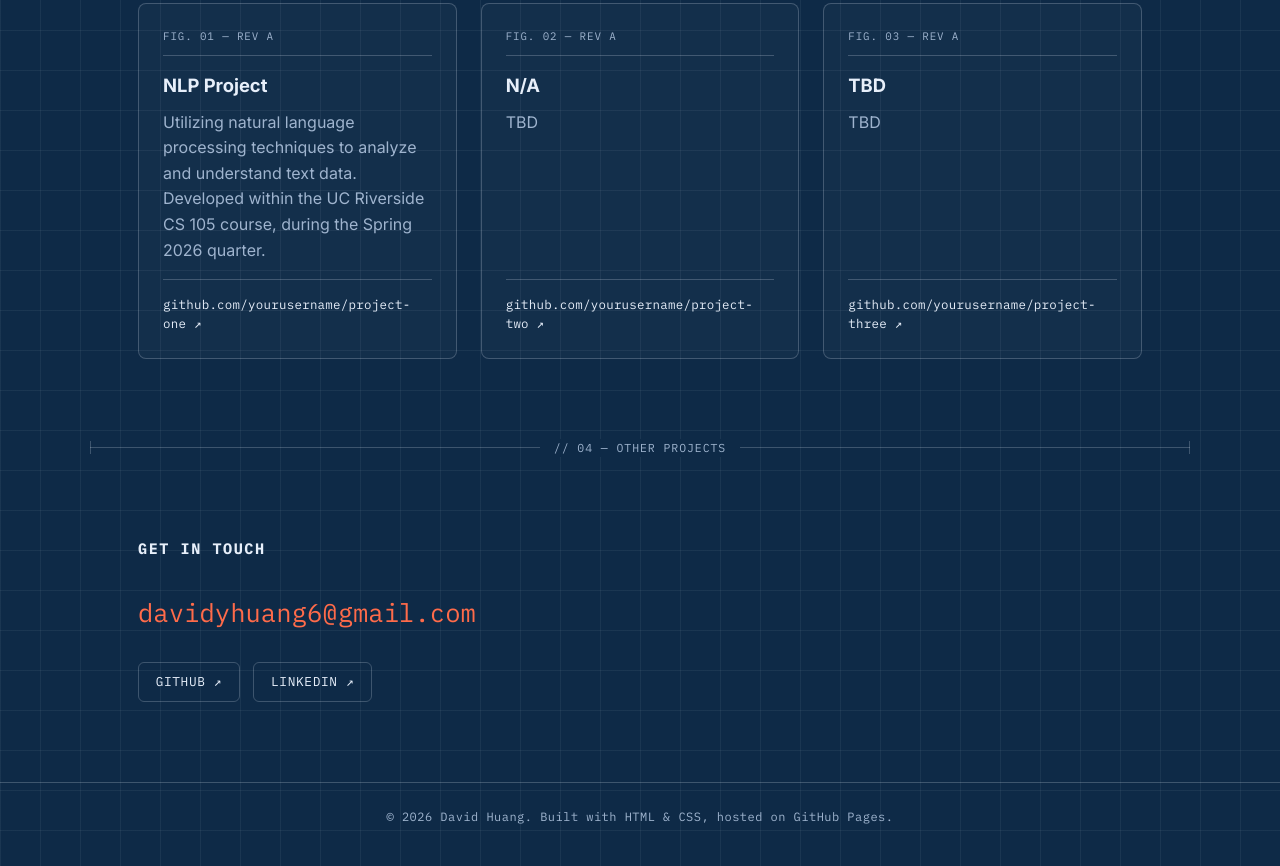
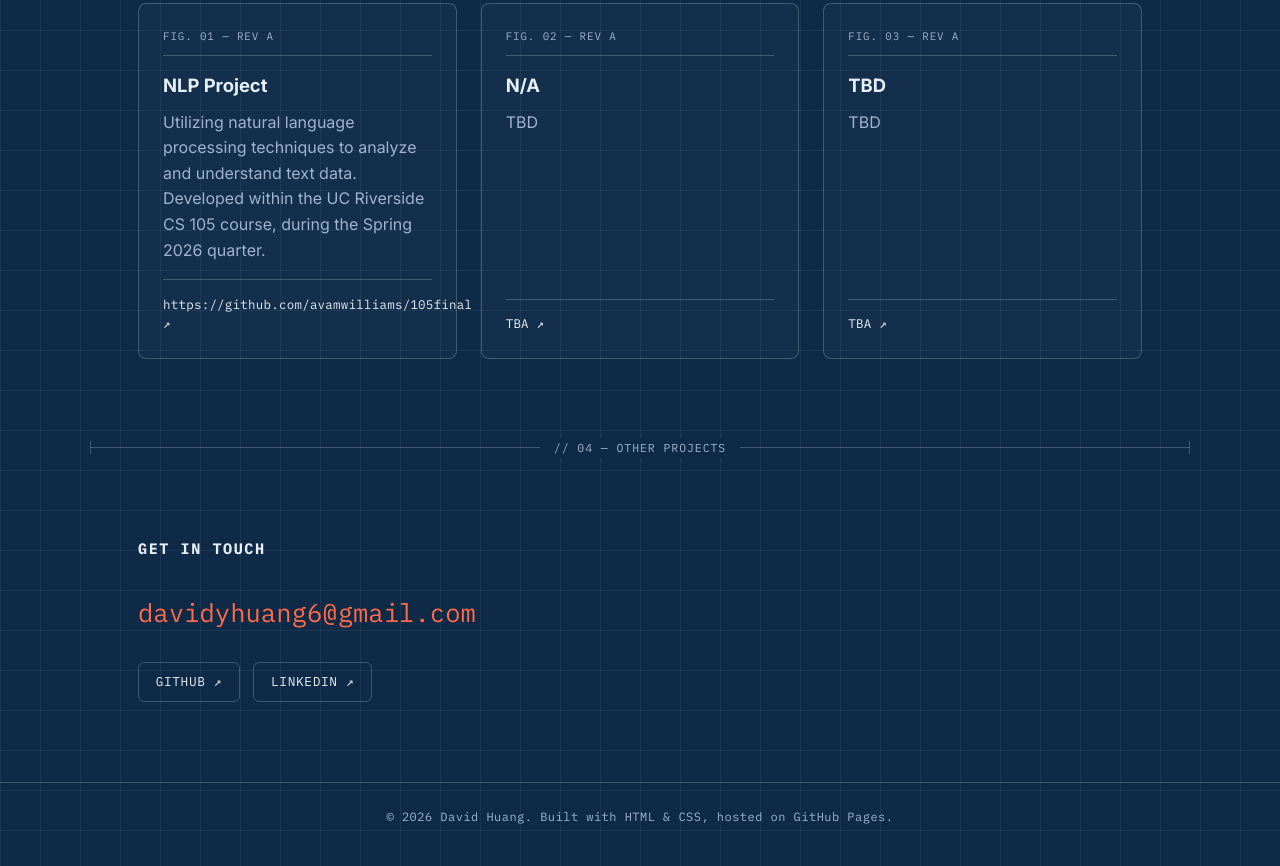
Before and after one commit to davidyh6/davidyh6.github.io, a plain HTML site: page index.html in a window 1280 px wide. Shown: the part 850-1716 px from the top of the page. Drawn offline with Linux system fonts and the light colour scheme.

Commit message:
Minor edits in Highlighted Projects

```diff
--- a/index.html
+++ b/index.html
@@ -89,7 +89,7 @@
             <li>Designed [a system, API, or data model] to handle [scale or constraint].</li>
             <li>Shipped to [users/team], with [outcome or feedback].</li> -->
           </ul>
-          <a class="project-card__link" href="https://github.com/avamwilliams/105final" target="_blank" rel="noopener">github.com/yourusername/project-one ↗</a>
+          <a class="project-card__link" href="https://github.com/avamwilliams/105final" target="_blank" rel="noopener">https://github.com/avamwilliams/105final ↗</a>
         </article>
 
         <article class="project-card">
@@ -103,7 +103,7 @@
             <li>Optimized [process or query] to reduce [latency/cost] by [amount].</li>
             <li>Wrote tests / docs / CI to keep the project maintainable.</li> -->
           </ul>
-          <a class="project-card__link" href="https://github.com/" target="_blank" rel="noopener">github.com/yourusername/project-two ↗</a>
+          <a class="project-card__link" href="https://github.com/" target="_blank" rel="noopener">TBA ↗</a>
         </article>
 
         <article class="project-card">
@@ -117,7 +117,7 @@
             <li>Integrated [third-party API/service] to add [capability].</li>
             <li>Presented results to [audience], leading to [next step].</li>
           </ul> -->
-          <a class="project-card__link" href="https://github.com/" target="_blank" rel="noopener">github.com/yourusername/project-three ↗</a>
+          <a class="project-card__link" href="https://github.com/" target="_blank" rel="noopener">TBA ↗</a>
         </article>
 
       </div>
```
